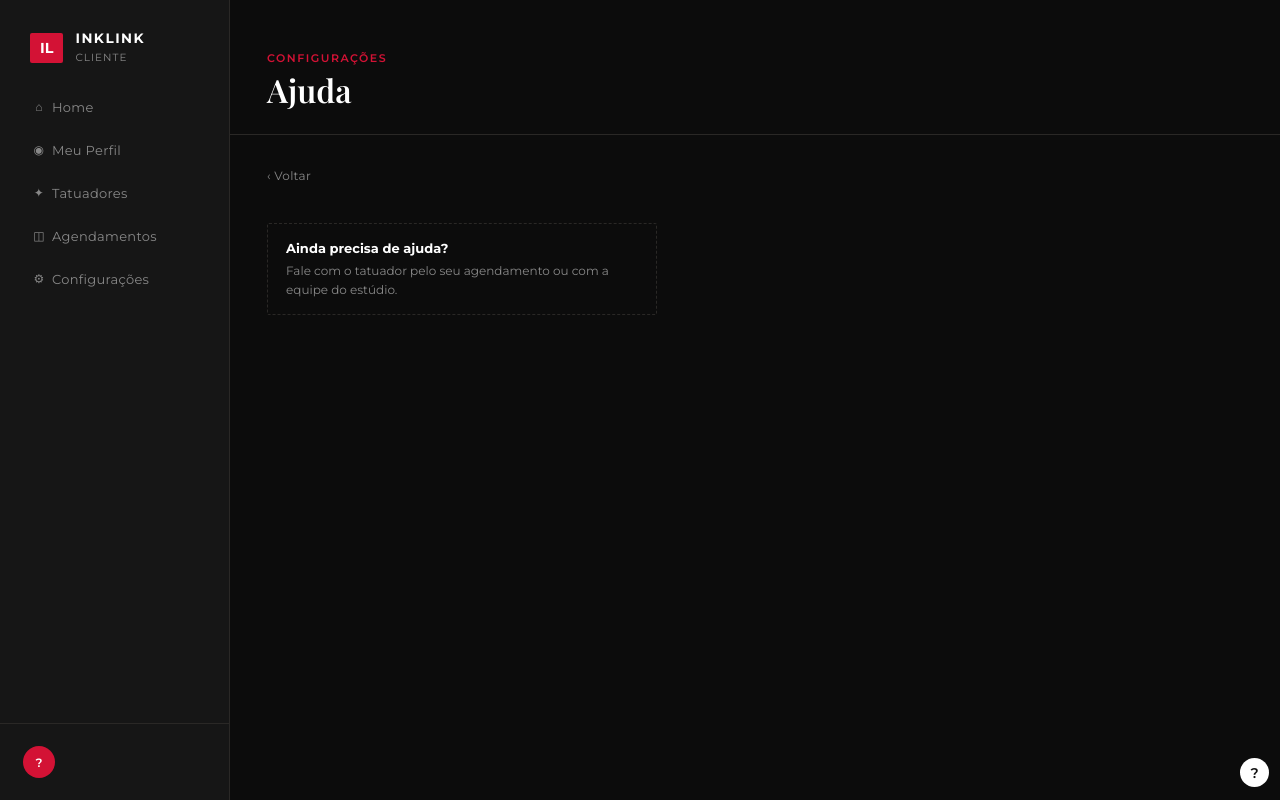
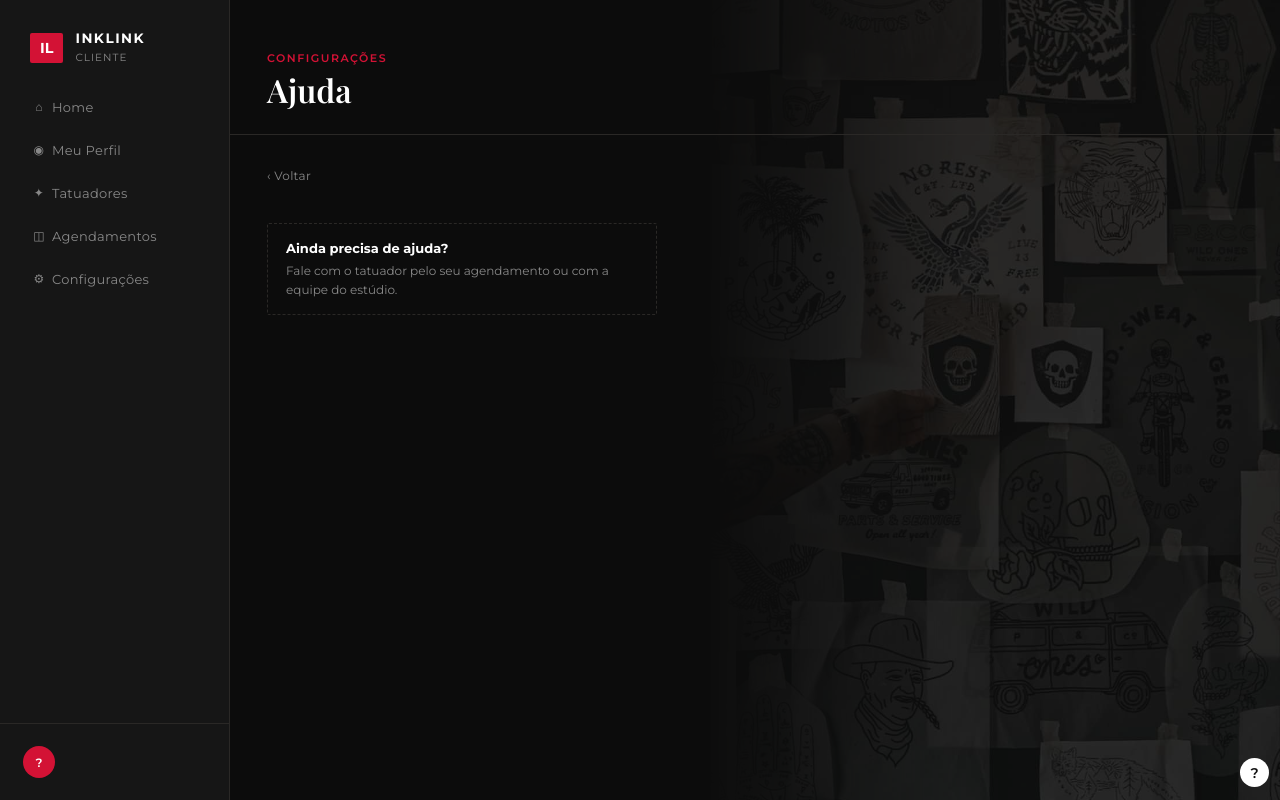
Before and after one commit to ink-link-git/inklink_projeto, a Flask app: template src/configuracoes_cliente/templates/ajuda.html in a window 1280 px wide. Run offline with Flask 3, Linux system fonts and the light colour scheme; the template is opened without the code that fills it, so the values that code supplies are empty; parts of the project's set-up code (start-up, migrations or seed data) failed here and were passed over.

Commit message:
Imagem de fundo nas telas do cliente e tatuador

```diff
--- a/src/perfil_tatuador/static/css/perfil.css
+++ b/src/perfil_tatuador/static/css/perfil.css
@@ -174,3 +174,7 @@
 }
 
 .perfil-resumo span { font-size: 12px; color: var(--secondary-foreground); }
+
+:root {
+    --fundo-pagina: url("/static/perfil_tatuador/img/perfil_1.jpg");
+}
--- a/src/shared/static/css/cliente.css
+++ b/src/shared/static/css/cliente.css
@@ -222,3 +222,30 @@ body.area-cliente {
     .cli-cabecalho { padding: 24px 20px 20px; }
     .cli-conteudo { padding: 24px 20px 40px; }
 }
+/* Imagem de fundo translúcida nas telas do cliente */
+.cli-principal {
+    position: relative;
+    isolation: isolate;
+}
+
+.cli-principal::before {
+    content: "";
+    position: absolute;
+    top: 0;
+    right: 0;
+    bottom: 0;
+    width: 55%;
+    background: var(--fundo-pagina, url("/static/shared/img/perfil_cliente2.jpg")) no-repeat center right / cover;
+    opacity: 0.15;
+    pointer-events: none;
+    z-index: -1;
+    -webkit-mask-image: linear-gradient(to right, transparent, #000 45%);
+    mask-image: linear-gradient(to right, transparent, #000 45%);
+}
+
+@media (max-width: 760px) {
+    .cli-principal::before {
+        width: 100%;
+        opacity: 0.08;
+    }
+}
```
Also changed, not shown: src/shared/static/css/tatuador.css (+27 -0 lines), src/agendamento_cliente/static/css/agendamentos.css (line endings or trailing spaces), src/agendamento_cliente/static/css/agendar.css (line endings or trailing spaces), src/configuracoes_cliente/static/css/configuracoes.css (line endings or trailing spaces), src/perfil_cliente/static/css/perfil.css (line endings or trailing spaces), src/perfil_tatuador/static/img/perfil_1.jpg (added), src/shared/static/img/perfil_1.jpg (added), src/shared/static/img/perfil_cliente2.jpg (added).
